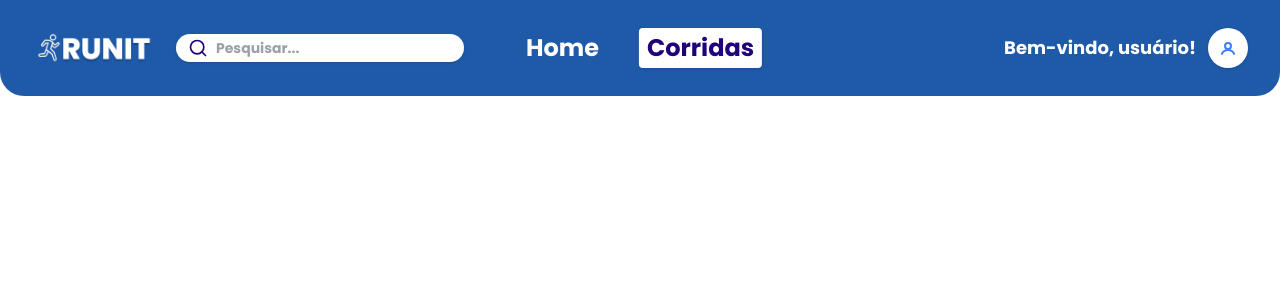
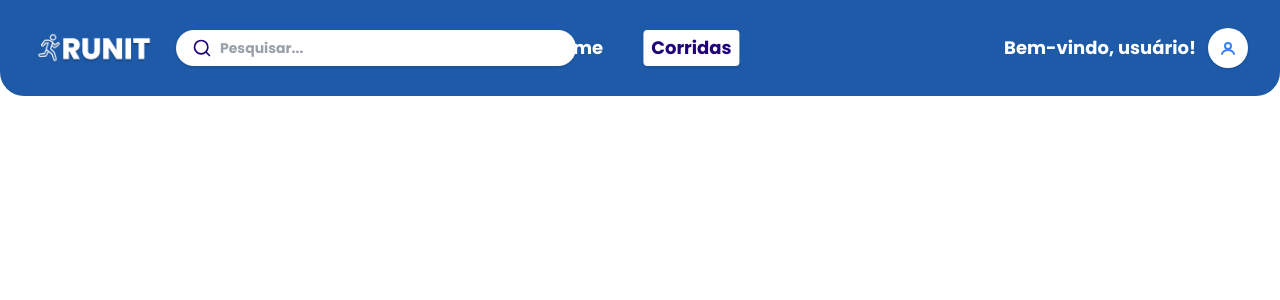
Before and after one commit to nicolekaroliny/Runit-FrontEnd, a Next.js app: page /corridas in a window 1280 px wide. Shown: the top 300 px of the page. Built offline with nearby package versions, Linux system fonts and the light colour scheme.

Commit message:
Reajustando o header

```diff
--- a/src/app/corridas/page.tsx
+++ b/src/app/corridas/page.tsx
@@ -22,7 +22,7 @@ export default function CorridasPage() {
                     <div className="flex items-center gap-6 h-full">
                       <Image src="/images/logo.png" alt="Logo do Projeto" width={120} height={40} className="self-center" />
                       <form
-                className="flex items-center bg-white rounded-full shadow px-3 py-1 w-56 md:w-72 self-center mr-2"
+                        className="flex items-center bg-white rounded-full shadow px-4 py-2 w-96 md:w-[400px] self-center mr-2"
                         tabIndex={0}
                       >
                         <svg xmlns="http://www.w3.org/2000/svg" fill="none" viewBox="0 0 24 24" stroke="#20017B" strokeWidth="2" className="w-5 h-5">
@@ -37,17 +37,17 @@ export default function CorridasPage() {
                         />
                       </form>
                     </div>
-            <nav className="flex gap-8 items-center text-2xl font-bold">
-              <nav className="flex gap-8 items-center text-2xl font-bold absolute left-1/2 top-1/2 -translate-x-1/2 -translate-y-1/2">
+                    <nav className="flex gap-8 items-center text-lg font-bold">
+                      <nav className="flex gap-8 items-center text-lg font-bold absolute left-1/2 top-1/2 -translate-x-1/2 -translate-y-1/2">
                         <a
                           href="/"
-                  className={`hover:underline px-2 py-1 rounded transition-colors duration-200 font-extrabold ${pathname === '/' ? 'bg-white text-[#20017B] shadow' : 'text-white'}`}
+                          className={`px-2 py-1 rounded transition-colors duration-200 font-extrabold ${pathname === '/' ? 'bg-white text-[#20017B] shadow' : 'text-white'}`}
                         >
                           Home
                         </a>
                         <a
                           href="/corridas"
-                  className={`hover:underline px-2 py-1 rounded transition-colors duration-200 font-extrabold ${pathname === '/corridas' ? 'bg-white text-[#20017B] shadow' : 'text-white'}`}
+                          className={`px-2 py-1 rounded transition-colors duration-200 font-extrabold ${pathname === '/corridas' ? 'bg-white text-[#20017B] shadow' : 'text-white'}`}
                         >
                           Corridas
                         </a>
@@ -58,9 +58,9 @@ export default function CorridasPage() {
                       <span className="flex items-center">
                         <span className="mr-3 text-white text-lg font-bold">Bem-vindo, usuário!</span>
                           <span className="w-10 h-10 rounded-full bg-white flex items-center justify-center shadow">
-                    <svg xmlns="http://www.w3.org/2000/svg" fill="none" viewBox="0 0 24 24" strokeWidth={2} stroke="#3b82f6" className="w-6 h-6">
+                          <svg xmlns="http://www.w3.org/2000/svg" fill="none" viewBox="0 0 24 24"          strokeWidth={2} stroke="#3b82f6" className="w-6 h-6">
                             <circle cx="12" cy="10" r="3" stroke="#3b82f6" strokeWidth="2" />
-                      <path stroke="#3b82f6" strokeWidth="2" strokeLinecap="round" strokeLinejoin="round" d="M6 18c0-2.21 3.58-4 6-4s6 1.79 6 4" />
+                            <path stroke="#3b82f6" strokeWidth="2" strokeLinecap="round"strokeLinejoin="round" d="M6 18c0-2.21 3.58-4 6-4s6 1.79 6 4" />
                           </svg>
                         </span>
                       </span>
--- a/src/app/page.tsx
+++ b/src/app/page.tsx
@@ -22,7 +22,7 @@ export default function CorridasPage() {
             <div className="flex items-center gap-6 h-full">
               <Image src="/images/logo.png" alt="Logo do Projeto" width={120} height={40} className="self-center" />
               <form
-                className="flex items-center bg-white rounded-full shadow px-3 py-1 w-56 md:w-72 self-center mr-2"
+                className="flex items-center bg-white rounded-full shadow px-4 py-2 w-96 md:w-[400px] self-center mr-2"
                 tabIndex={0}
               >
                 <svg xmlns="http://www.w3.org/2000/svg" fill="none" viewBox="0 0 24 24" stroke="#20017B" strokeWidth="2" className="w-5 h-5">
@@ -37,17 +37,17 @@ export default function CorridasPage() {
                 />
               </form>
             </div>
-            <nav className="flex gap-8 items-center text-2xl font-bold">
-              <nav className="flex gap-8 items-center text-2xl font-bold absolute left-1/2 top-1/2 -translate-x-1/2 -translate-y-1/2">
+            <nav className="flex gap-8 items-center text-lg font-bold">
+              <nav className="flex gap-8 items-center text-lg font-bold absolute left-1/2 top-1/2 -translate-x-1/2 -translate-y-1/2">
                 <a
                   href="/"
-                  className={`hover:underline px-2 py-1 rounded transition-colors duration-200 font-extrabold ${pathname === '/' ? 'bg-white text-[#20017B] shadow' : 'text-white'}`}
+                  className={`px-2 py-1 rounded transition-colors duration-200 font-extrabold ${pathname === '/' ? 'bg-white text-[#20017B] shadow' : 'text-white'}`}
                 >
                   Home
                 </a>
                 <a
                   href="/corridas"
-                  className={`hover:underline px-2 py-1 rounded transition-colors duration-200 font-extrabold ${pathname === '/corridas' ? 'bg-white text-[#20017B] shadow' : 'text-white'}`}
+                  className={`px-2 py-1 rounded transition-colors duration-200 font-extrabold ${pathname === '/corridas' ? 'bg-white text-[#20017B] shadow' : 'text-white'}`}
                 >
                   Corridas
                 </a>
```
Lines whose indentation alone changed are shown as unchanged.
